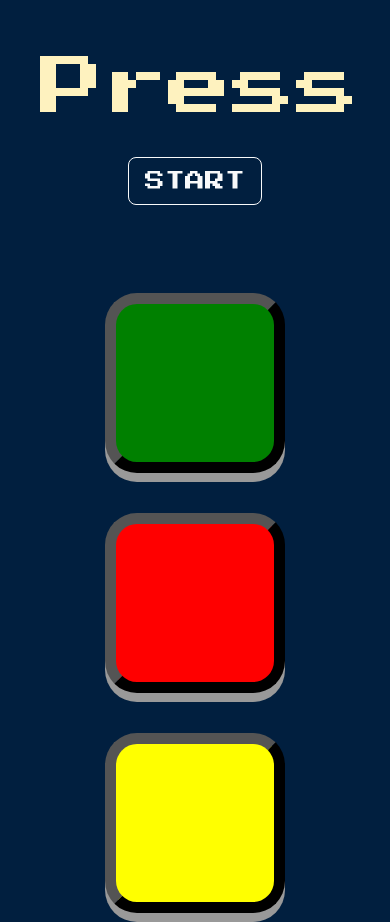
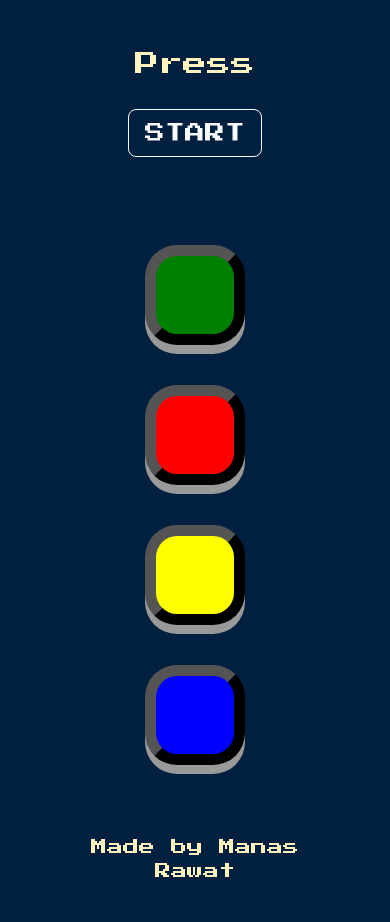
Before and after one commit to importlogic/simon-game, a plain HTML site: page index.html in a window 390 px wide. Shown: the top 922 px of the page. Drawn offline with nearby package versions, Linux system fonts and the light colour scheme.

Commit message:
better responsiveness for mobile devices

```diff
--- a/css/styles.css
+++ b/css/styles.css
@@ -6,7 +6,7 @@ body{
     padding: 40px;
     font-family: 'Press Start 2P', cursive;
     color: #fef2bf;
-    height: 100%;
+    overflow: hidden;
 }
 
 .error{
@@ -111,3 +111,26 @@ h1{
 p{
     margin: 20px;
 }
+
+
+@media (max-width: 600px){
+    .game-btn{
+        height: 150px;
+        width: 150px;
+    }
+
+    h1{
+        font-size: 2rem;
+    }
+}
+
+@media (max-width: 500px){
+    .game-btn{
+        height: 100px;
+        width: 100px;
+    }
+
+    h1{
+        font-size: 1.5rem;
+    }
+}
```
